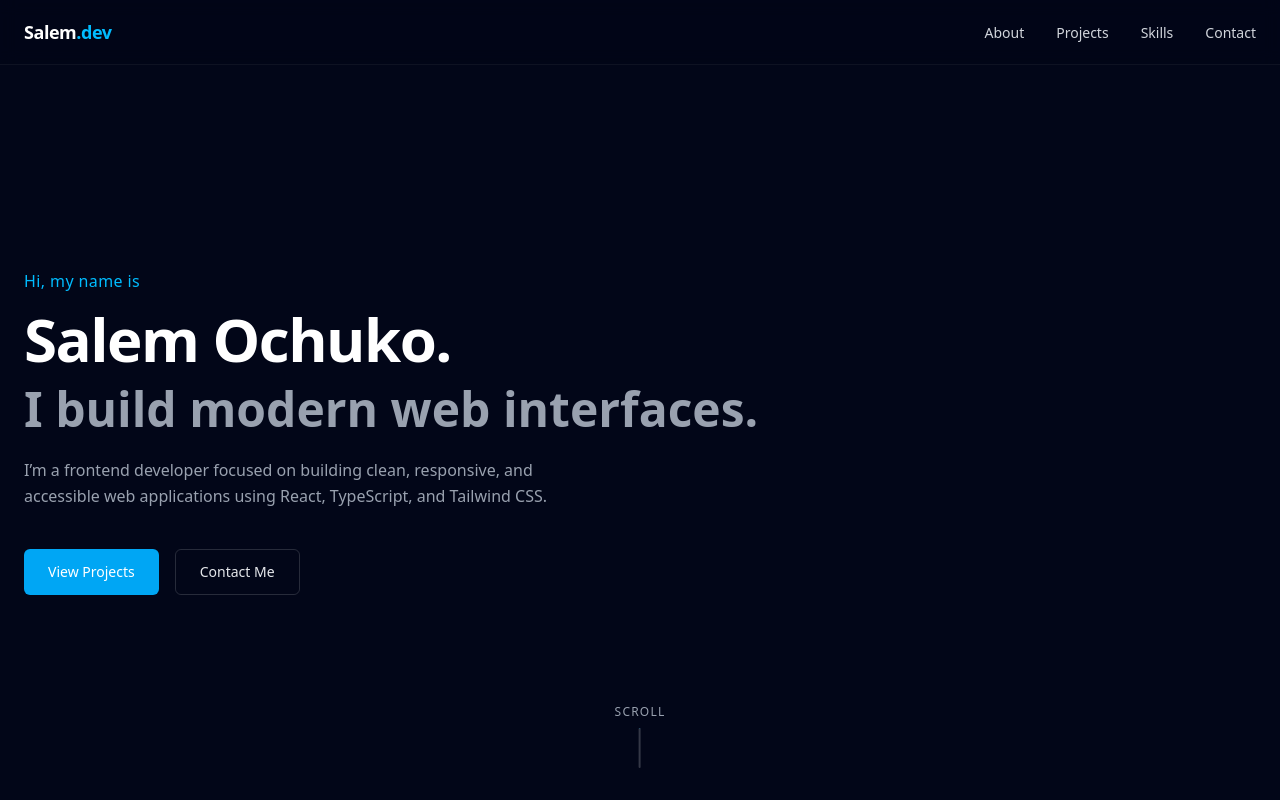
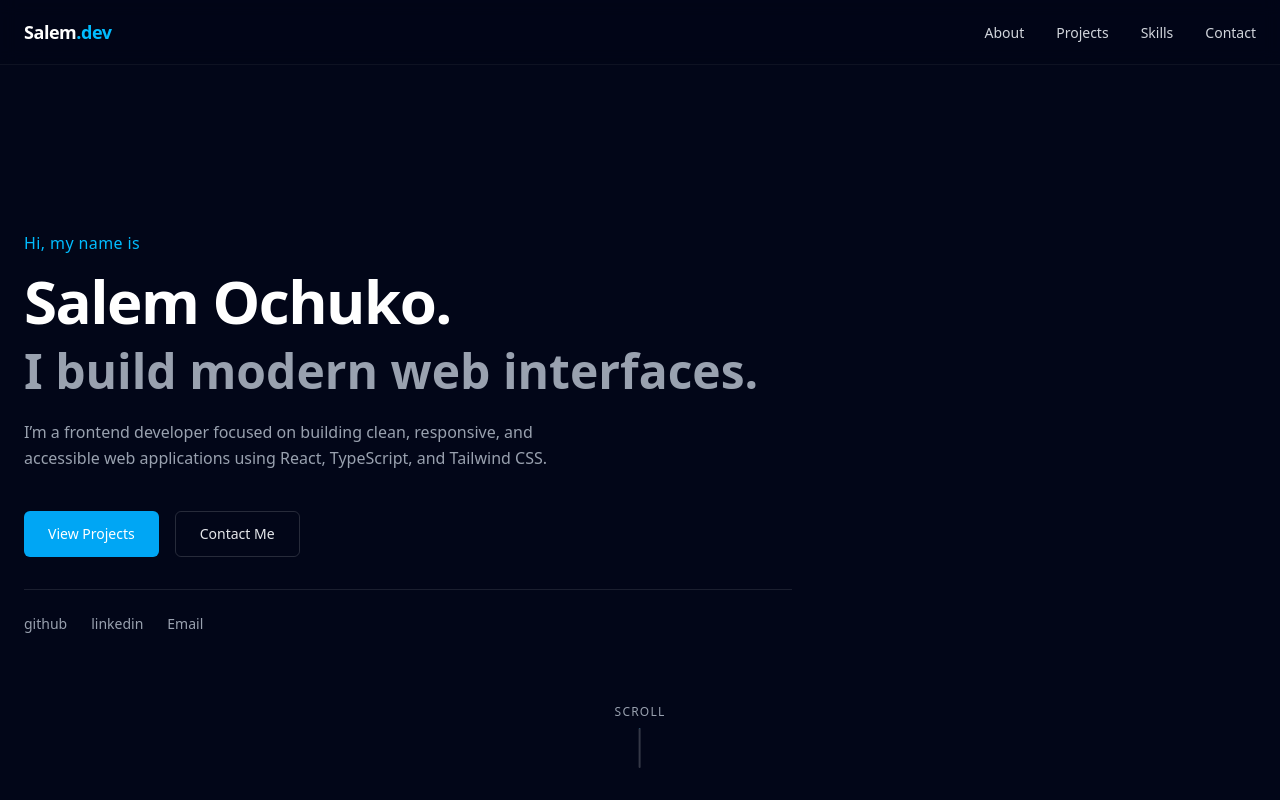
Before and after one commit to SalemDevX/personal-portfolio-project, a React (Vite) app: page / in a window 1280 px wide. Built offline with nearby package versions, Linux system fonts and the light colour scheme.

Commit message:
Update Hero.tsx

```diff
--- a/src/components/Hero.tsx
+++ b/src/components/Hero.tsx
@@ -42,23 +42,26 @@ const Hero = () => {
               Contact Me
             </a>
           </div>
-        </div>
-      </div>
 
           {/* Social Links */}
-      <div className="mt-8 flex gap animate-fade-up [animation-delay:500ms]">
+          <div className="mt-8 flex gap animate-fade-up [animation-delay:500ms] gap-6 border-t border-white/10 pt-6">
             <a
               href="https://github.com/SalemDevX"
               target="_blank"
               rel="noreferrer"
               className="text-sm font-medium text-gray-400 transition hover:text-sky-400"
-        ></a>
+            >
+              github
+            </a>
             <a
               href="https://www.linkedin.com/in/salem-ogheneochuko-38a41b326/"
               target="_blank"
               rel="noreferrer"
               className="text-sm font-medium text-gray-400 transition hover:text-sky-400"
-        ></a>
+            >
+              {" "}
+              linkedin
+            </a>
             {/* <a
           href="https://x.com/Salemoghen44304"
           target="_blank"
@@ -70,7 +73,11 @@ const Hero = () => {
               target="_blank"
               rel="noreferrer"
               className="text-sm font-medium text-gray-400 transition hover:text-sky-400"
-        ></a>
+            >
+             Email
+            </a>
+          </div>
+        </div>
       </div>
 
       {/* Scroll indicator */}
```
Lines whose indentation alone changed are shown as unchanged.
